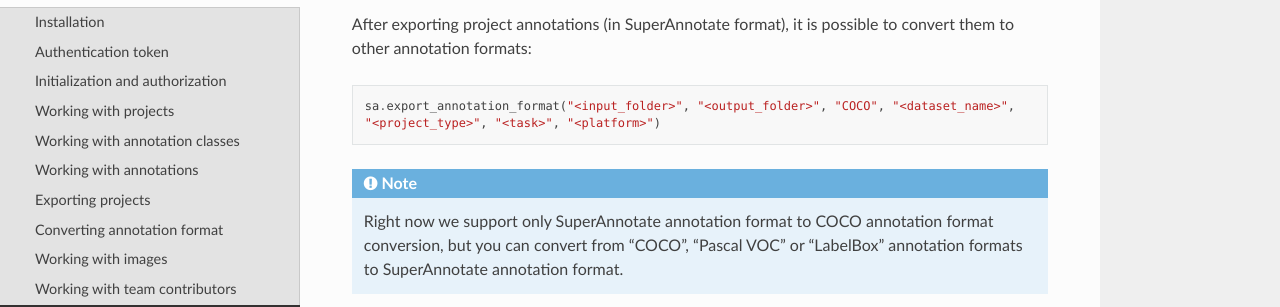
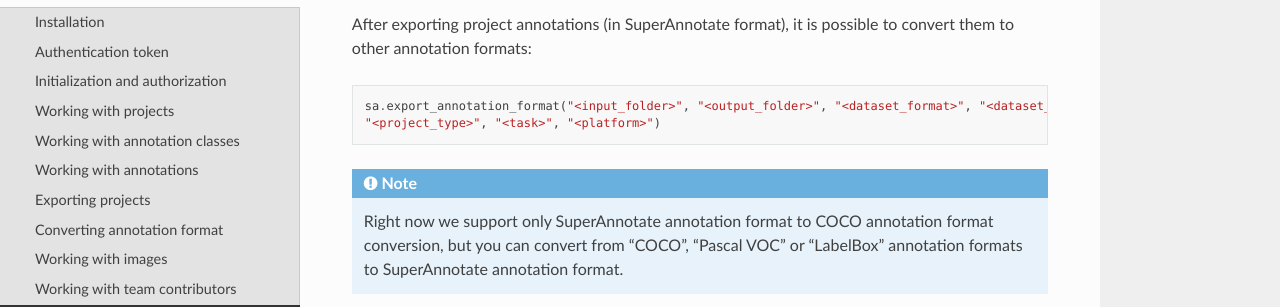
Before and after one commit to superannotateai/superannotate-python-sdk, a Sphinx documentation site: the page built from docs/source/tutorial.sdk.rst, in a window 1280 px wide and 900 px high, scrolled down 4049 px. Shown: the part 161-468 px from the top of the window. Built offline with Sphinx 7.4.7 and the Read the Docs theme 2.0.0, drawn with Linux system fonts in a browser that asks for light colours.

Commit message:
Docs improved

```diff
--- a/docs/source/tutorial.sdk.rst
+++ b/docs/source/tutorial.sdk.rst
@@ -220,7 +220,7 @@
 
 .. code-block:: python
 
-    sa.export_annotation_format("<input_folder>", "<output_folder>", "COCO", "<dataset_name>",
+    sa.export_annotation_format("<input_folder>", "<output_folder>", "<dataset_format>", "<dataset_name>",
     "<project_type>", "<task>", "<platform>")
 
 .. note::
```
